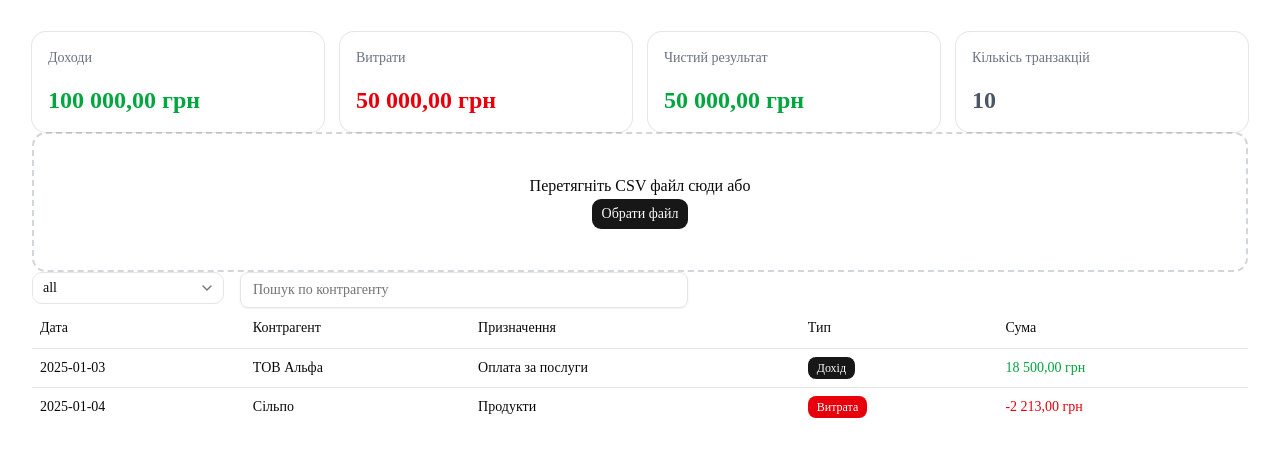
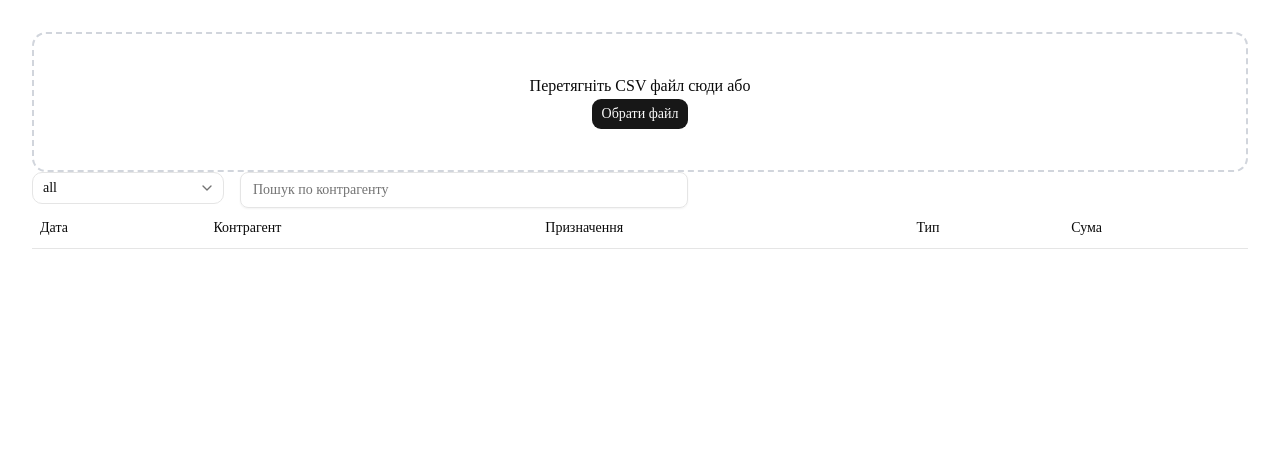
Before and after one commit to Staskovych/bank-analyzer, a Next.js app: page /dev in a window 1280 px wide. Shown: the top 456 px of the page. Built offline with nearby package versions, Linux system fonts and the light colour scheme.

Commit message:
feat: connect real data to dev page via useStatement

```diff
--- a/app/dev/page.tsx
+++ b/app/dev/page.tsx
@@ -3,43 +3,35 @@ import { FileUploader } from '@/components/custom/FileUploader';
 import { FilterBar } from '@/components/custom/FilterBar';
 import { SummaryCards } from '@/components/custom/SummaryCards';
 import { TransactionTable } from '@/components/custom/TransactionTable';
+import { useStatement } from '@/hooks/useStatement';
+import { calculateSummary } from '@/lib/statement';
 
-const mockSummary = {
-  totalIncome: 100000,
-  totalExpense: 50000,
-  netResult: 50000,
-  count: 10,
-};
+export default function DevPage() {
+  const {
+    parseResult,
+    filter,
+    search,
+    filteredTransactions,
+    setData,
+    setFilter,
+    setSearch,
+  } = useStatement();
 
-const mockTransactions = [
-  {
-    date: '2025-01-03',
-    counterparty: 'ТОВ Альфа',
-    description: 'Оплата за послуги',
-    amount: 18500,
-    type: 'income' as const,
-  },
-  {
-    date: '2025-01-04',
-    counterparty: 'Сільпо',
-    description: 'Продукти',
-    amount: -2213,
-    type: 'expense' as const,
-  },
-];
+  const summary = parseResult
+    ? calculateSummary(parseResult.transactions)
+    : null;
 
-export default function devPage() {
   return (
     <div className="p-8">
-      <SummaryCards summary={mockSummary} />
-      <FileUploader onParsed={(res) => console.log(res)} />
+      {summary && <SummaryCards summary={summary} />}
+      <FileUploader onParsed={setData} />
       <FilterBar
-        filter="all"
-        search=""
-        onFilter={(value) => console.log(value)}
-        onSearch={(value) => console.log(value)}
+        filter={filter}
+        search={search}
+        onFilter={setFilter}
+        onSearch={setSearch}
       />
-      <TransactionTable transactions={mockTransactions} />
+      <TransactionTable transactions={filteredTransactions} />
     </div>
   );
 }
```
